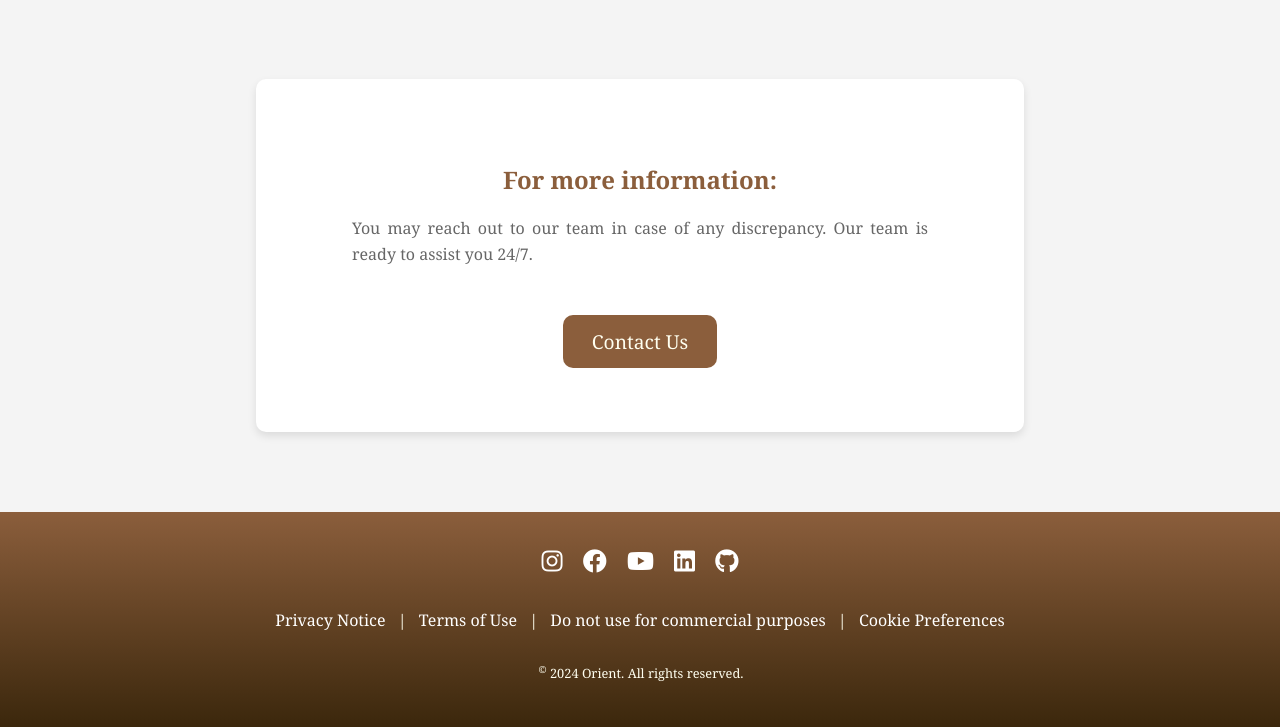
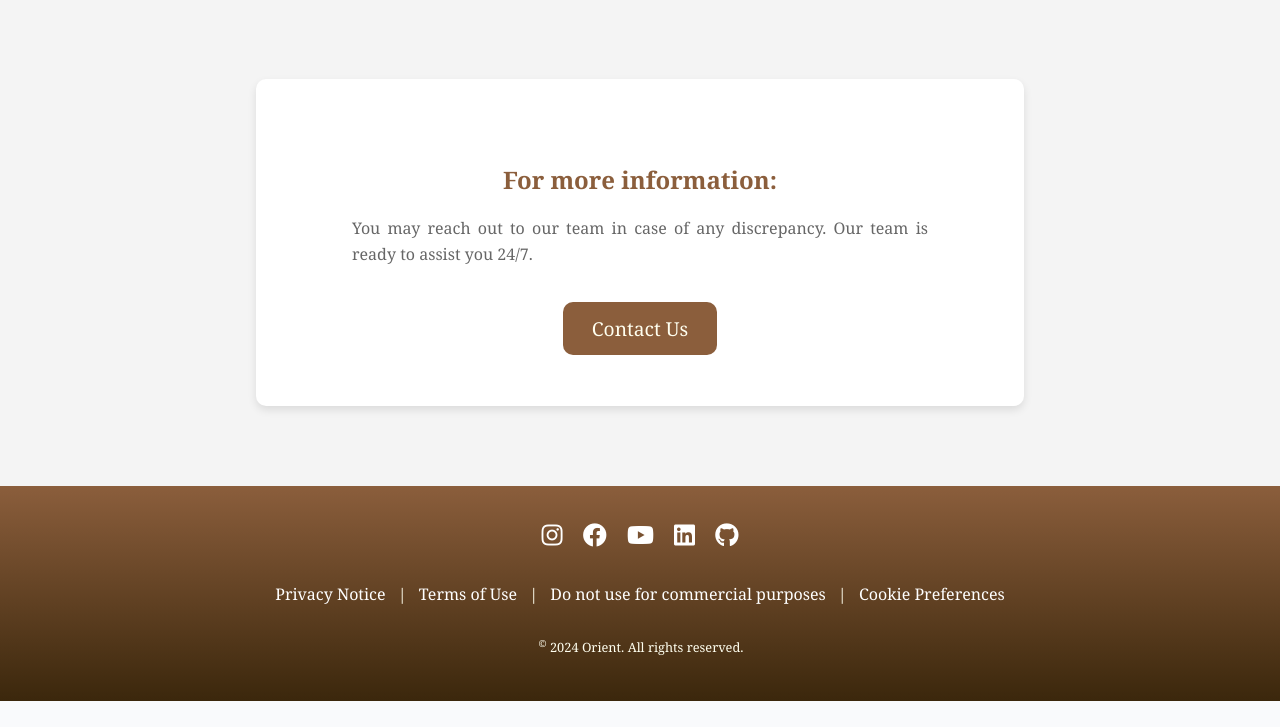
Before and after one commit to MariyahWorkspace/orient-project-website, a Flask app: page / in a window 1280 px wide. Shown: the part 2549-3276 px from the top of the page. After the commit the page ends 3250 px from the top, so only its background shows below. Run offline with Flask 3, Linux system fonts and the light colour scheme.

Commit message:
Improv in attached links, added mailto

```diff
--- a/static/css/courses.css
+++ b/static/css/courses.css
@@ -16,7 +16,7 @@
     margin-bottom: 10px;
   }
 
-  button {
+  .reg-btn {
     background-color: #3b270c;
     color: #fffff0;
     border: none;
@@ -28,7 +28,7 @@
     transition: background-color 0.3s ease;
   }
 
-  .apply-btn:hover {
+  .reg-btn:hover {
     background-color: #8b5e3c;
   }
 
--- a/static/css/home.css
+++ b/static/css/home.css
@@ -81,8 +81,21 @@ img {
   padding-bottom: 2rem;
 }
 
-.card button {
+.button {
   background-color: #8b5e3c;
+  color: #fffff0;
+  border: none;
+  text-decoration: none;
+  padding: 0.8rem 1.8rem;
+  font-size: 1.2rem;
+  font-family: Georgia, 'Times New Roman', serif;
+  cursor: pointer;
+  border-radius: 10px;
+  transition: background-color 0.3s ease;
+}
+
+.button:hover {
+  background-color: #3b270c;
 }
 
 /* ------------- FOOTER ------------------- */
--- a/templates/courses.html
+++ b/templates/courses.html
@@ -4,6 +4,6 @@
     <p><b>Duration:</b> {{course['duration']}}</p>
     <p><b>Description:</b> {{course['description']}}</p>
   </div>
-  <button>Register</button>
+  <button class='reg-btn'>Register</button>
 </div>
 <span class="course-line"></span>
--- a/templates/home.html
+++ b/templates/home.html
@@ -40,7 +40,7 @@
     <div class='card'>
       <h2>For more information:</h2>
       <p>You may reach out to our team in case of any discrepancy. Our team is ready to assist you 24/7.</p>
-      <button>Contact Us</button>
+      <a type="button" class='button' href="mailto:music.queenzzz123@gmail.com?subject=Discrepancy%20with%20respect%20to%20%3Center%20course%20name%20here%3E%20Course%20on%20Orient.&body=Name%3A%20%3Cyour%20name%20here%3E%0D%0A%0D%0AEmail%3A%20%3Center%20registered%20email%20here%3E%0D%0A%0D%0ADiscrepancy%3A%20%3Cdescribe%20your%20issue%3E%0D%0A"> Contact Us</a>
     </div>
   </div>
 
```
